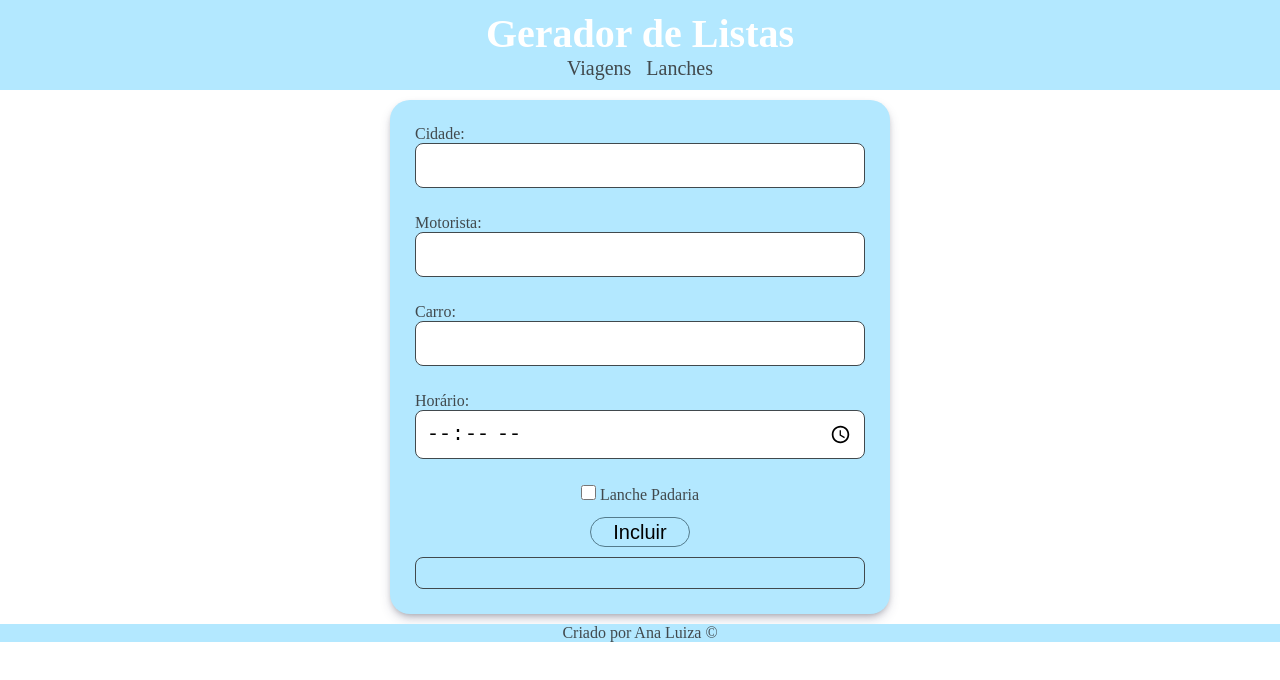
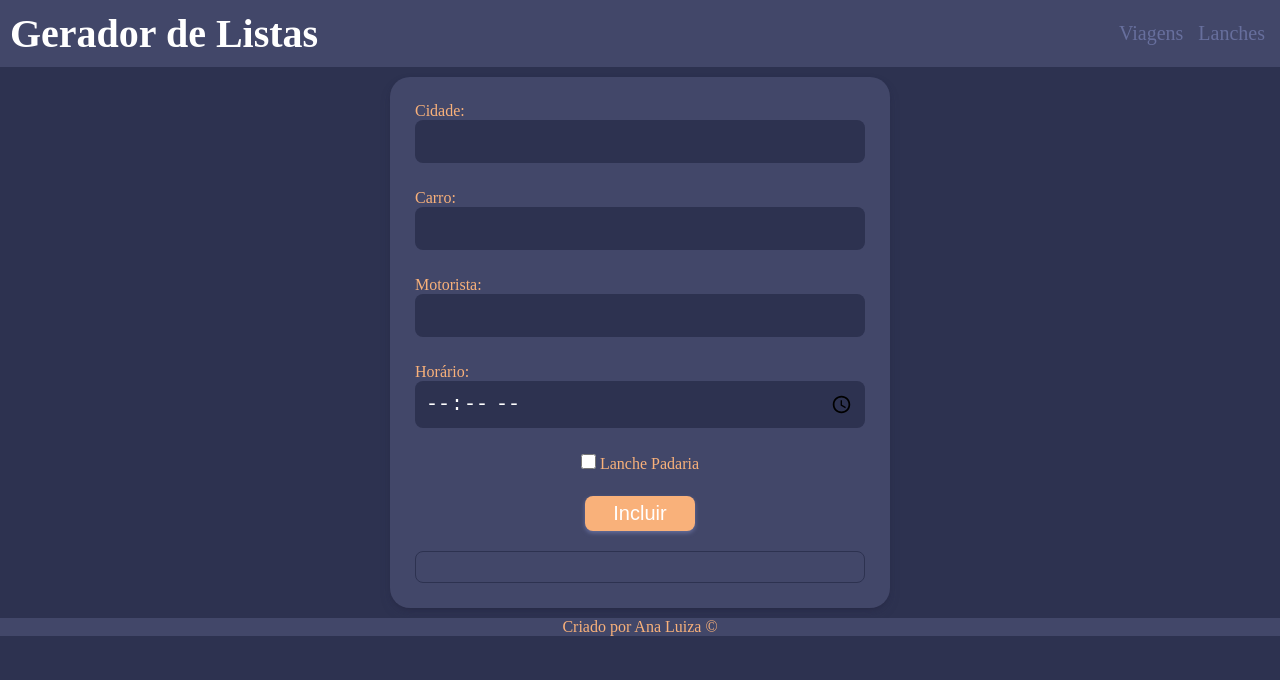
Before and after one commit to aninha-jpg/gerador-listas, a plain HTML site: page viagens.html in a window 1280 px wide. Drawn offline with Linux system fonts and the light colour scheme.

Commit message:
style: alterando cores

```diff
--- a/style.css
+++ b/style.css
@@ -1,10 +1,10 @@
 @charset "UTF-8";
 
 :root {
-    --cor1: #41494D;
-    --cor2: #547B8C;
-    --cor3: #B3E8FF;
-    --cor4: #25BCFE;
+    --cor1: #F9B17A;
+    --cor2: #2D3250;
+    --cor3: #424769;
+    --cor4: #676F9D;
 }
 
 * {
@@ -15,9 +15,14 @@
 
 body {
     max-width: 100%;
+    background-color: var(--cor2);
 }
 
 header {
+    display: flex;
+    justify-content: space-between;
+    align-items: center;
+    padding: 1rem 2rem;
     color: white;
     padding: 10px;
     text-align: center;
@@ -25,18 +30,26 @@ header {
     font-size: 20px;
 }
 
+header > h1 {
+    align-items:end;
+}
+
 nav > a {
     text-decoration: none;
-    color: var(--cor1);
+    color: var(--cor4);
     padding: 5px;
-    border-radius: 10px;
     transition: 0.3s;
+    list-style: none;
+    gap: 20px;
+    text-decoration: none;
+    padding-bottom: 5px;
+    border-bottom: 2px solid transparent;
+    transition: border-color 0.3s;
 }
 
 nav > a:hover{
-    color: var(--cor3);
-    background-color: var(--cor1);
-    border-radius: 10px;
+    color: var(--cor1);
+    border-bottom: 2px solid var(--cor1);
 }
 
 main {
@@ -64,9 +77,15 @@ input {
     height: auto;
     font-size: 12px;
     padding: 5px;
-    border: 1px solid var(--cor1);
+    border: none;
+    background-color: var(--cor2);
+    color: white;
     border-radius: 8px;
     margin-bottom: 5px;
+}
+
+input:focus, textarea:focus, select:focus, button:focus {
+    outline: none;
 }
 
 .checkbox-container {
@@ -75,34 +94,42 @@ input {
     justify-content: center;
     margin-bottom: 10px;
     font-size: 26px;
-    color: var(--cor1);
+    color: white;
 }
 
 .checkbox-container input[type="checkbox"] {
     width: 15px;
     height: 15px;
     margin: 0;
+    accent-color: var(--cor1);
+    color: var(--cor1);
 }
-
 
 button#incluir {
     display: flex;
-    margin: 10px auto;
-    text-align: center;
     align-items: center;
     justify-content: center;
-    height: 30px;
-    width: 100px;
-    margin: 0 auto;
-    font-size: 8px;
-    border-radius: 15px;
-    border: 1px solid var(--cor2);
-    background-color: var(--cor3);
+    width: 110px;
+    height: 35px;
+    margin: 20px auto;
+    border: none;
+    border-radius: 8px;
+    background-color: var(--cor1);
+    color: white;
+    box-shadow: 0 2px 4px var(--cor4);
+    cursor: pointer;
+    transition: all 0.3s ease;
 }
 
-button#incluir:hover{
+button#incluir:hover {
     background-color: var(--cor2);
-    transition: 0.3s;
+    color: var(--cor1);
+    transform: translateY(-2px);
+    box-shadow: 0 2px 3px var(--cor1);
+}
+
+button#incluir:active {
+    transform: translateY(0);
 }
 
 .textoSaida {
@@ -111,7 +138,7 @@ button#incluir:hover{
     max-width: 100%;
     margin: auto;
     margin-top: 10px;
-    border: 1px solid var(--cor1);
+    border: 1px solid var(--cor2);
     background-color: var(--cor3);
     border-radius: 8px;
     color: var(--cor1);
--- a/viagens.html
+++ b/viagens.html
@@ -19,9 +19,9 @@
             <article>
                 <label for="nometxt">Cidade: <input type="text" name="nometxt" id="nometxt"></label><br>
 
+                <label for="carro">Carro: <input type="text" name="carro" id="carro"></label><br>
+
                 <label for="motorista">Motorista: <input type="text" name="motorista" id="motorista"></label><br>
-
-                <label for="carro">Carro: <input type="text" name="carro" id="carro"></label><br>
 
                 <label for="horario">Horário: <input type="time" name="horario" id="horario"></label><br>
 
```
